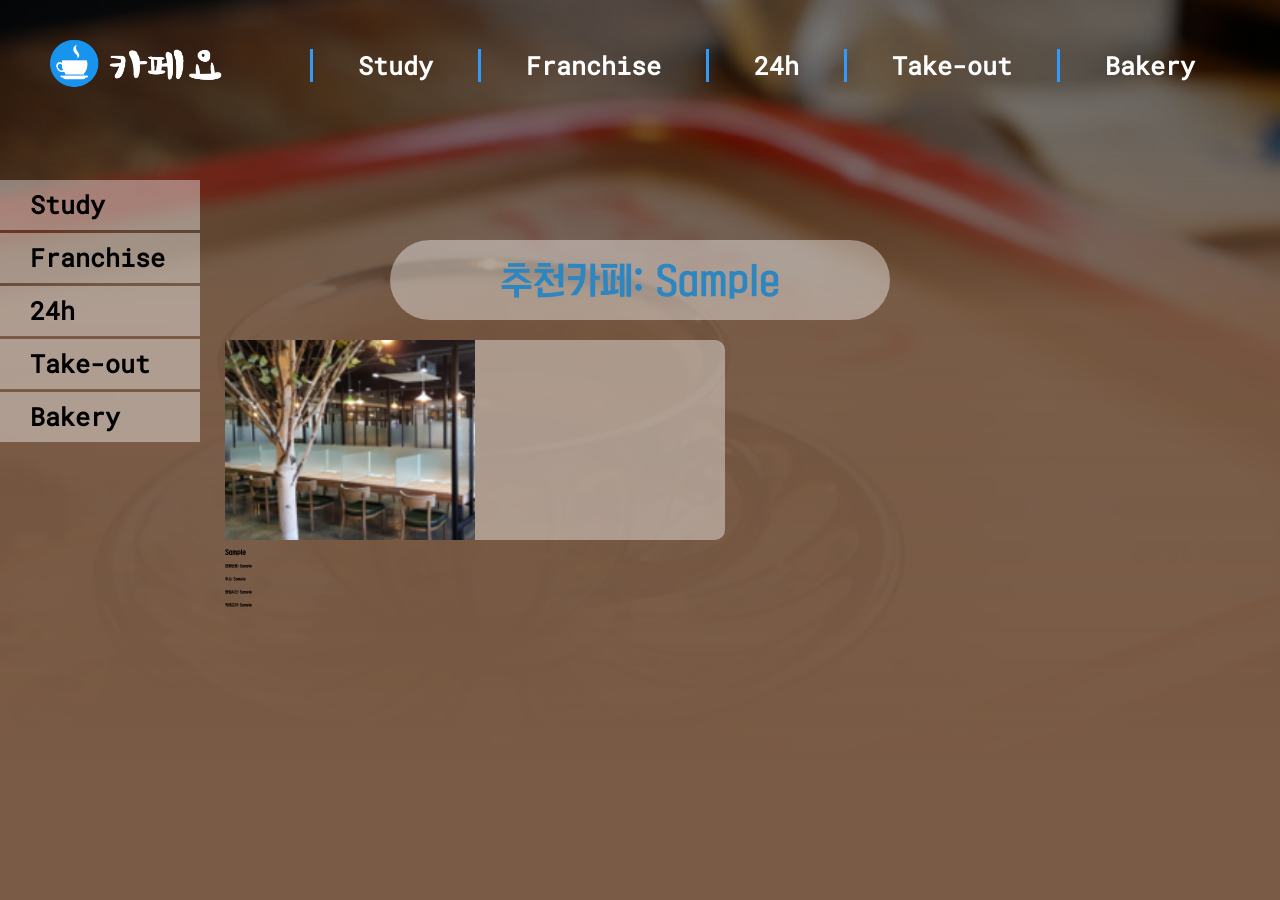
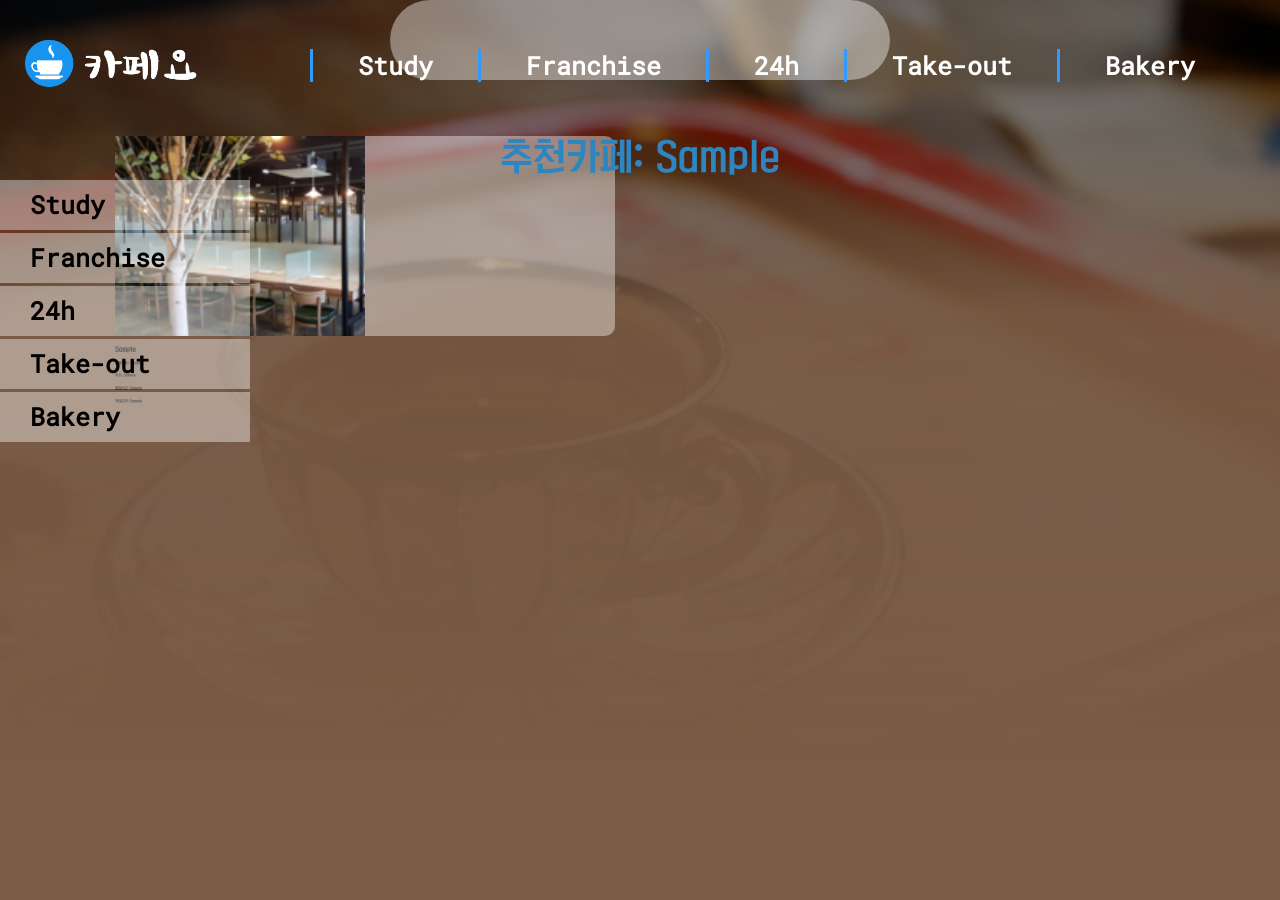
Before and after one commit to software-engineering-term-project/cafe-recommendation, a Django app: page /cafeyo/list/1/ in a window 1280 px wide. Run offline with Django 3.2, Linux system fonts and the light colour scheme; tables that the repository leaves empty hold one stand-in row (values such as "Sample post").

Commit message:
list 왼쪽 세로로 카테고리

```diff
--- a/cafesite/cafeyo/static/cafeyo/styles_cafe_list.css
+++ b/cafesite/cafeyo/static/cafeyo/styles_cafe_list.css
@@ -17,7 +17,12 @@
 	background-image: url("images/background_3.png");
 	background-repeat: no-repeat;
 	background-size: cover;
-	background-position: center center;
+	background-position: top;
+}
+.side_nav{
+  height: 100%;
+  width: 250px;
+  position: fixed;
 }
 /*.navbar{
   height: 80px;
@@ -29,11 +34,17 @@
 }*/
 
 .logo img{
+  display: block;
   vertical-align: middle;
+  margin-left: auto;
+  margin-right: auto;
+  margin-top: 25px;
+  margin-bottom: 65px;
+}
+.left_contain{
+  height: 100%;
+  width: 100%;
 
-  margin-top: 25px;
-  margin-left: 50px;
-  margin-bottom: 65px;
 }
 
 
@@ -65,7 +76,7 @@
 }
 ul#gate{
   float: left;
-  width: 200px;
+  width: 250px;
   text-indent:10px;
 
 }
@@ -95,6 +106,13 @@
   border-radius: 15px; */
   padding: 0px 20px;
 }
+#gate li a.active{
+  color: white;
+}
+#gate li a:hover:not(.active){
+  background-color: #555;
+  color: white;
+}
 .cafe-container{
 
   width: 1100px;
@@ -114,7 +132,7 @@
   background-color: rgba( 255, 255, 255, 0.4 );
   margin-left: auto;
   margin-right: auto;
-  margin-top: 60px;
+  margin-top: 0;
   margin-bottom: 20px;
 
 }
--- a/cafesite/cafeyo/templates/cafeyo/cafe_list.html
+++ b/cafesite/cafeyo/templates/cafeyo/cafe_list.html
@@ -17,11 +17,21 @@
 
     <body>
      <div class="back">
+      <div class="side_nav">
+        <a href="{% url 'cafeyo:index' %}" class="logo">
+              <img src="{% static 'cafeyo/images/logo.png' %}" width="200">
+        </a>
+          <ul id="gate">
+                    <li><a href="#">Study</a></li>
+                    <li><a href="#">Franchise</a></li>
+                    <li><a href="#">24h</a></li>
+                      <li><a href="#">Take-out</a></li>
+                      <li><a href="#">Bakery</a></li>
+                  </ul>
 
-        <a href="{% url 'cafeyo:index' %}" class="logo">
-             <img src="{% static 'cafeyo/images/logo.png' %}" width="200">
-        </a>
+      </div>
 
+      <div class="left_contain">
         <ul id="menu">
           <li><a href="#">Study</a></li>
            <li><a href="#">Franchise</a></li>
@@ -30,21 +40,15 @@
              <li><a href="#">Bakery</a></li>
         </ul>
 
-        <ul id="gate">
-          <li><a href="#">Study</a></li>
-          <li><a href="#">Franchise</a></li>
-           <li><a href="#">24h</a></li>
-            <li><a href="#">Take-out</a></li>
-            <li><a href="#">Bakery</a></li>
-        </ul>
 
 
+<!--
       <h1>{{ gate.문이름 }}</h1>
-      {% csrf_token %}
+      {% csrf_token %} -->
 
-      <div>
+
         <div id="recommend-cafe">추천카페: {{ random_cafe.카페명 }}</div>
-      </div>
+
       {% for cafe in cafe_list %}
       <div class="cafe-container">
         <div class="cafe">
@@ -64,7 +68,7 @@
         </div>
       {% endfor %}
       </div>
-
+    </div>
       </div>
     </body>
 </html>
```
